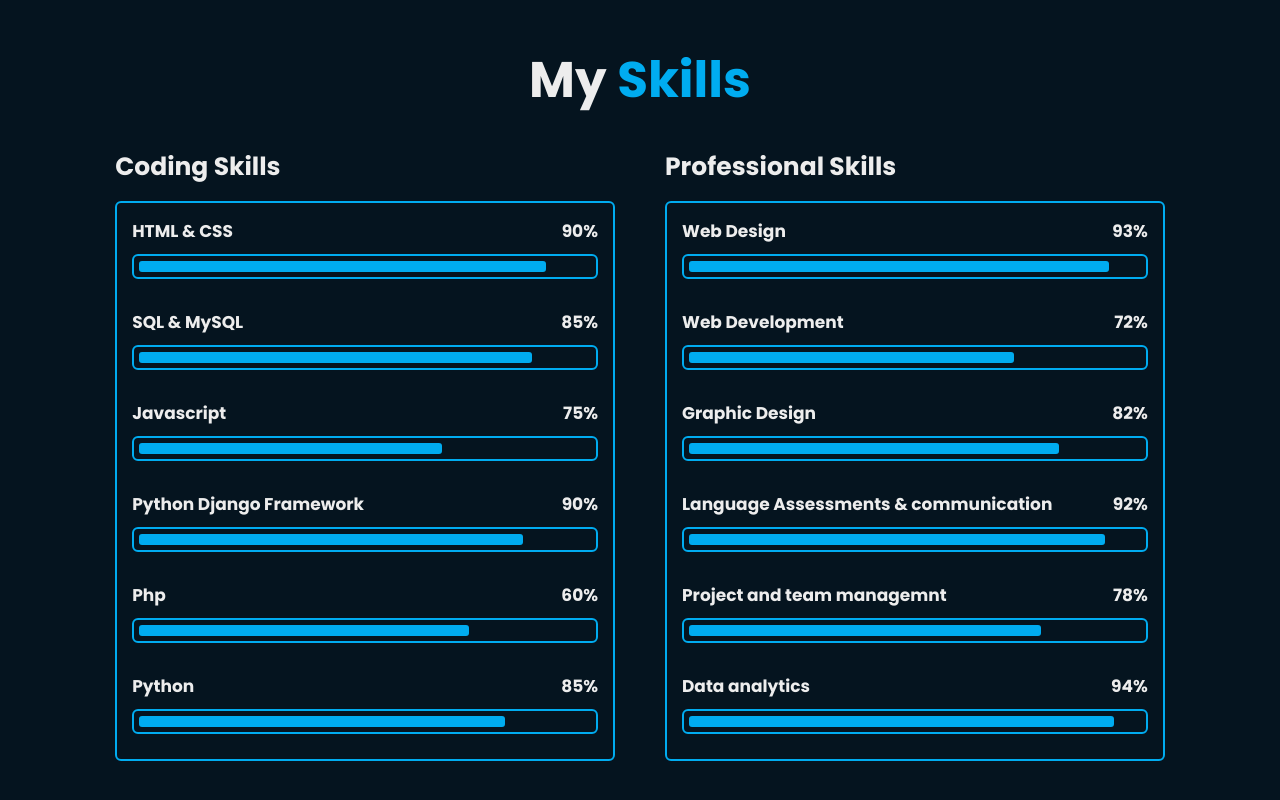
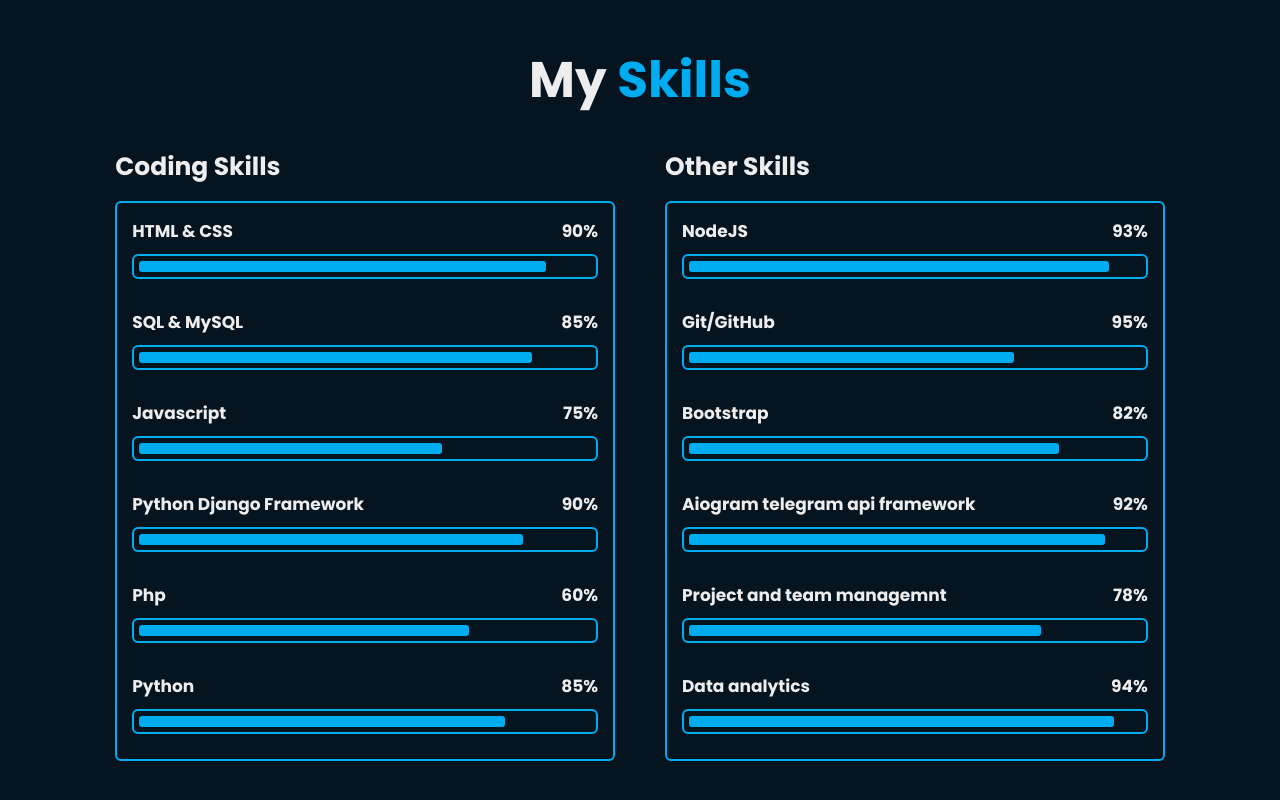
Before and after one commit to Urdushbe/portfolio, a plain HTML site: page index.html in a window 1280 px wide. Shown: the part 3779-4579 px from the top of the page. Drawn offline with nearby package versions, Linux system fonts and the light colour scheme.

Commit message:
full commit

```diff
--- a/index.html
+++ b/index.html
@@ -165,8 +165,8 @@
               <p>* HTML/CSS – Clean and easy-to-use UI</p>
               <br>
               <div class="btn-box">
-                <a href="https://github.com/Urdushbe/albaseng" class="btn">Demo</a>
-                <a href="https://urdush.pythonanywhere.com/" class="btn">Code</a>
+                <a href="https://urdush.pythonanywhere.com/" class="btn">Demo</a>
+                <a href="https://github.com/Urdushbe/albaseng" class="btn">Code</a>
               </div>
             </div>
           </div>
@@ -277,28 +277,28 @@
 
       <div class="skills-column">
         <h3 class="title">
-          Professional Skills
+          Other Skills
         </h3>
 
         <div class="skills-box">
           <div class="skills-content">
             <div class="progress">
-              <h3>Web Design <span>93%</span></h3>
+              <h3>NodeJS <span>93%</span></h3>
               <div class="bar"><span></span></div>
             </div>
 
             <div class="progress">
-              <h3>Web Development <span>72%</span></h3>
+              <h3>Git/GitHub <span>95%</span></h3>
               <div class="bar"><span></span></div>
             </div>
 
             <div class="progress">
-              <h3>Graphic Design <span>82%</span></h3>
+              <h3>Bootstrap <span>82%</span></h3>
               <div class="bar"><span></span></div>
             </div>
 
             <div class="progress">
-              <h3>Language Assessments & communication <span>92%</span></h3>
+              <h3>Aiogram telegram api framework <span>92%</span></h3>
               <div class="bar"><span></span></div>
             </div>
 
```
